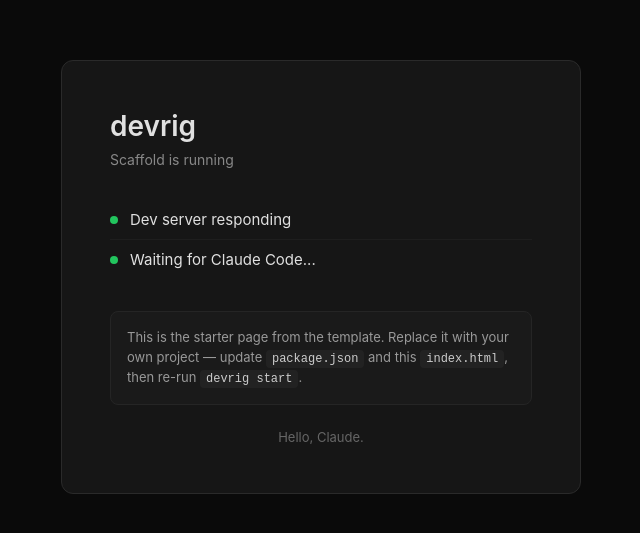
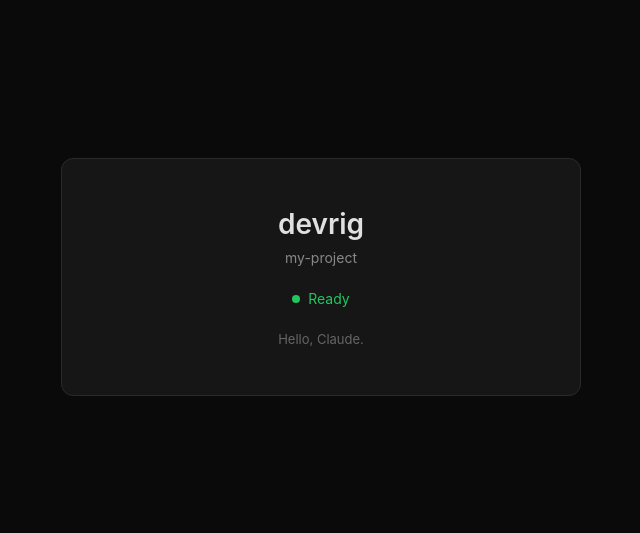
Before and after one commit to fuho/devrig, a website: page scaffold/template/index.html in a window 1280 px wide. Shown: the part 123-656 px from the top of the page, without its empty margins (319-959 px from the left). Drawn offline with Linux system fonts and the light colour scheme.

Commit message:
feat: add template dev server, setup page, and agent-facing index
Co-Authored-By: Claude Sonnet 4.6 <noreply@anthropic.com>

```diff
--- a/scaffold/template/index.html
+++ b/scaffold/template/index.html
@@ -3,105 +3,40 @@
 <head>
   <meta charset="UTF-8">
   <meta name="viewport" content="width=device-width, initial-scale=1.0">
-  <title>devrig — Ready</title>
+  <title>devrig</title>
   <style>
     * { margin: 0; padding: 0; box-sizing: border-box; }
     body {
       font-family: -apple-system, BlinkMacSystemFont, 'Segoe UI', system-ui, sans-serif;
-      background: #0a0a0a;
-      color: #e0e0e0;
-      min-height: 100vh;
-      display: flex;
-      align-items: center;
-      justify-content: center;
+      background: #0a0a0a; color: #e0e0e0;
+      min-height: 100vh; display: flex; align-items: center; justify-content: center;
     }
     .card {
-      background: #161616;
-      border: 1px solid #2a2a2a;
-      border-radius: 12px;
-      padding: 48px;
-      max-width: 520px;
-      width: 90%;
+      background: #161616; border: 1px solid #2a2a2a; border-radius: 12px;
+      padding: 48px; max-width: 520px; width: 90%; text-align: center;
     }
-    h1 {
-      font-size: 28px;
-      font-weight: 600;
-      margin-bottom: 8px;
+    h1 { font-size: 28px; font-weight: 600; margin-bottom: 8px; }
+    .subtitle { color: #888; font-size: 14px; margin-bottom: 24px; }
+    .status {
+      display: flex; align-items: center; justify-content: center;
+      gap: 8px; margin-bottom: 24px; font-size: 14px; color: #22c55e;
     }
-    .subtitle {
-      color: #888;
-      font-size: 14px;
-      margin-bottom: 32px;
-    }
-    .checks {
-      list-style: none;
-      margin-bottom: 32px;
-    }
-    .checks li {
-      padding: 10px 0;
-      border-bottom: 1px solid #1e1e1e;
-      display: flex;
-      align-items: center;
-      gap: 12px;
-      font-size: 15px;
-    }
-    .checks li:last-child { border-bottom: none; }
-    .dot {
-      width: 8px;
-      height: 8px;
-      border-radius: 50%;
-      background: #22c55e;
-      flex-shrink: 0;
-    }
-    .dot.pending {
-      background: #555;
-      animation: pulse 1.5s ease-in-out infinite;
-    }
-    @keyframes pulse {
-      0%, 100% { opacity: 0.4; }
-      50% { opacity: 1; }
-    }
-    .hint {
-      background: #1a1a1a;
-      border: 1px solid #252525;
-      border-radius: 8px;
-      padding: 16px;
-      font-size: 13px;
-      color: #999;
-      line-height: 1.5;
-    }
-    .hint code {
-      background: #222;
-      padding: 2px 6px;
-      border-radius: 4px;
-      font-size: 12px;
-      color: #ccc;
-    }
-    .greeting {
-      font-size: 13px;
-      color: #666;
-      margin-top: 24px;
-      text-align: center;
-    }
+    .dot { width: 8px; height: 8px; border-radius: 50%; background: #22c55e; }
+    .greeting { font-size: 13px; color: #666; }
   </style>
 </head>
 <body>
   <div class="card">
     <h1>devrig</h1>
-    <div class="subtitle">Scaffold is running</div>
-
-    <ul class="checks">
-      <li><span class="dot"></span> Dev server responding</li>
-      <li><span class="dot" id="claude-dot"></span> <span id="claude-status">Waiting for Claude Code...</span></li>
-    </ul>
-
-    <div class="hint">
-      This is the starter page from the template. Replace it with your
-      own project — update <code>package.json</code> and this
-      <code>index.html</code>, then re-run <code>devrig start</code>.
-    </div>
-
+    <div class="subtitle">my-project</div>
+    <div class="status"><span class="dot"></span> Ready</div>
     <div class="greeting">Hello, Claude.</div>
   </div>
+  <!--devrig-config
+  workspace: /workspace
+  dev_server: http://localhost:3000
+  chrome_bridge: enabled
+  tool: claude
+  -->
 </body>
 </html>
--- a/scaffold/template/package.json
+++ b/scaffold/template/package.json
@@ -2,6 +2,6 @@
   "name": "my-project",
   "private": true,
   "scripts": {
-    "dev": "npx -y serve . -l ${PORT:-3000}"
+    "dev": "node server.js"
   }
 }
```
Also changed, not shown: scaffold/setup.html (added, +64 -0 lines), scaffold/template/server.js (added, +96 -0 lines).
